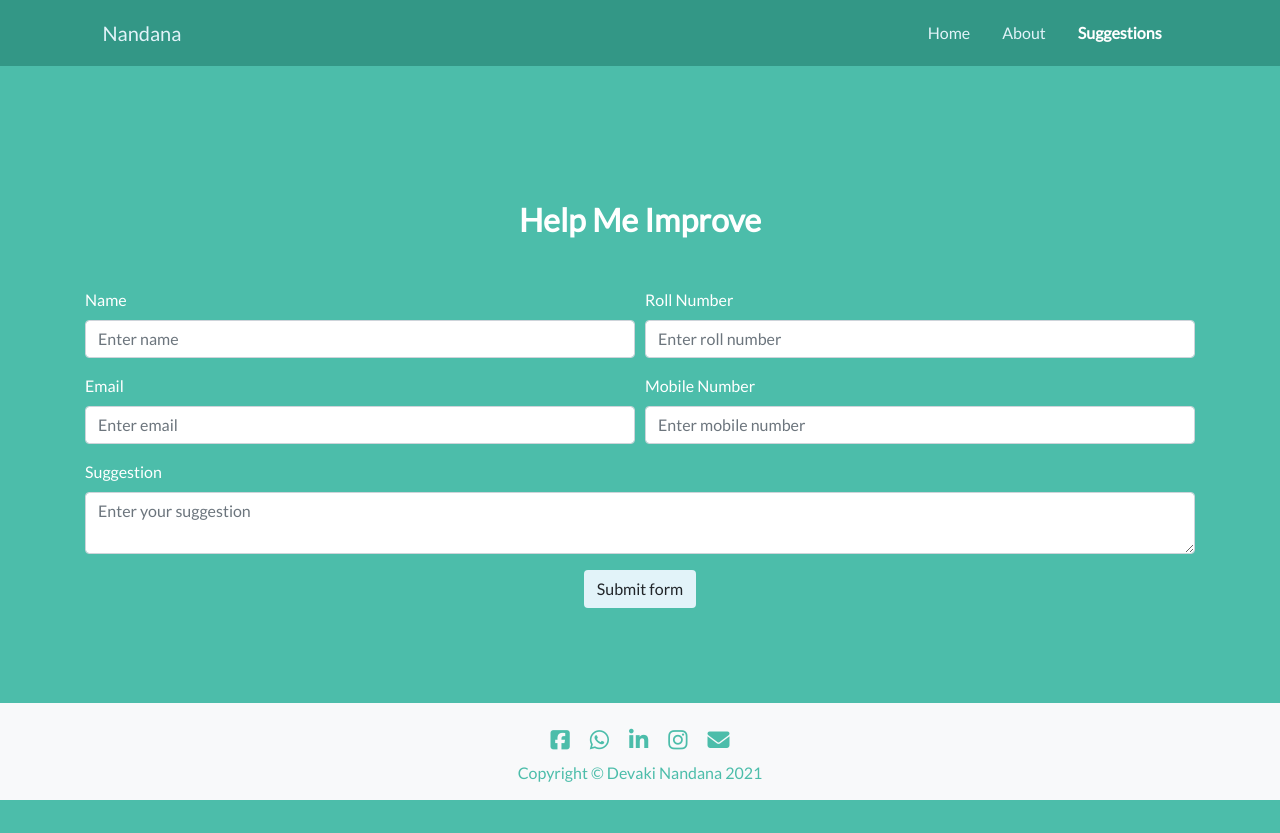
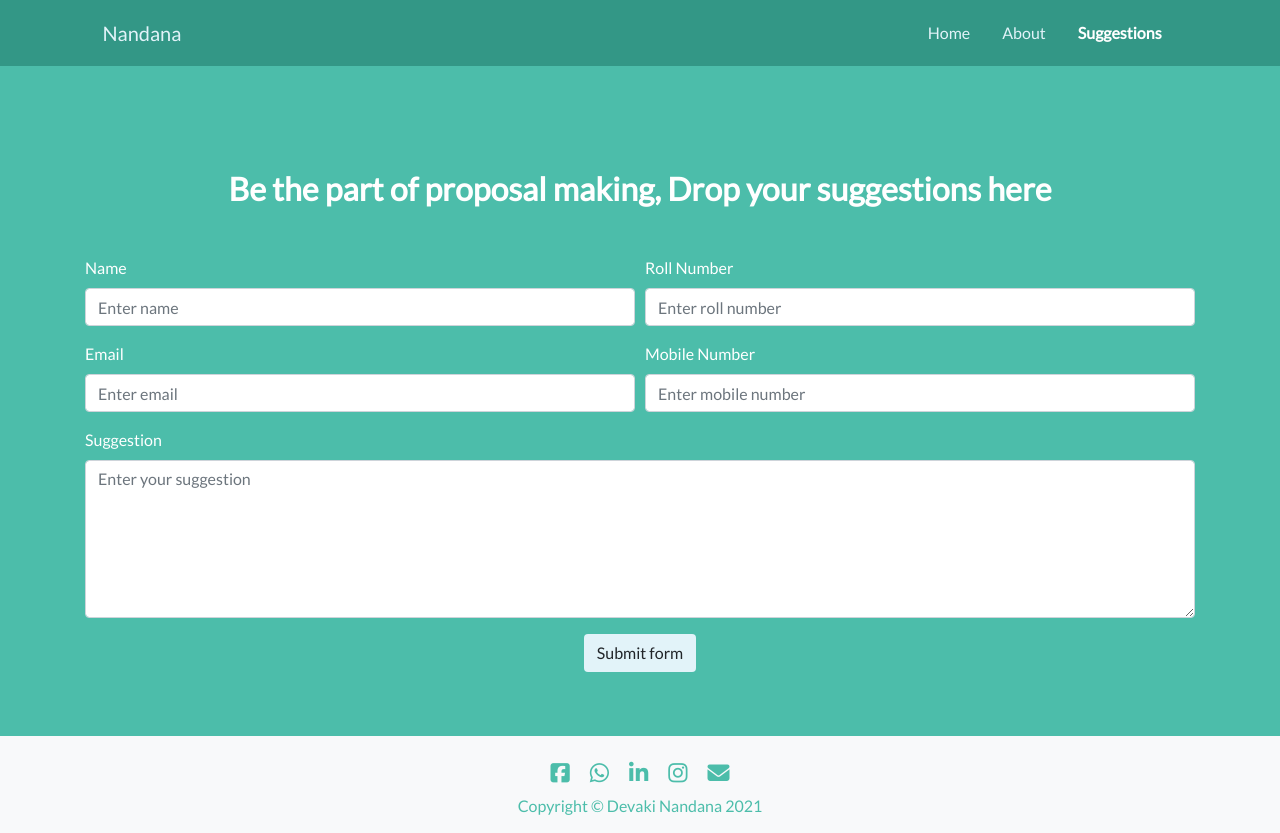
Before and after one commit to nandanaforVP/nandanaforVP.github.io, a plain HTML site: page suggestions/suggestions.html in a window 1280 px wide. Before the commit the page ends 800 px from the top, so only its background shows below. Drawn offline with nearby package versions, Linux system fonts and the light colour scheme.

```diff
--- a/suggestions/suggestions.html
+++ b/suggestions/suggestions.html
@@ -72,7 +72,7 @@
         <div class="main-body">
             <section class="container">
                 <!-- <h1 class="section-heading">Let me know the issues you're facing</h1> -->
-                <h1 class="section-heading">Help Me Improve</h1>
+                <h1 class="section-heading">Be the part of proposal making, Drop your suggestions here</h1>
                 <form id="ajax-form" autocomplete="on"
                     data-id="AKfycbw3EnqObgQe6KoLL9KtlYD1xu4Fz-WwyBcJ52jhL9DsOZrAESanEWN1ha7fymnSqe8wZw">
                     <div class="form-row">
@@ -115,7 +115,7 @@
                     <div class="form-row">
                         <div class="col-md-12 mb-3">
                             <label for="issue">Suggestion</label>
-                            <textarea class="form-control" id="issue" name="issue" placeholder="Enter your suggestion"
+                            <textarea class="form-control" id="issue" name="issue" rows="6" placeholder="Enter your suggestion"
                                 required></textarea>
                         </div>
                     </div>
```
Also changed, not shown: assets/images/slider/Slider1.png, assets/images/slider/Slider2.png, assets/images/slider/Slider3.png.
